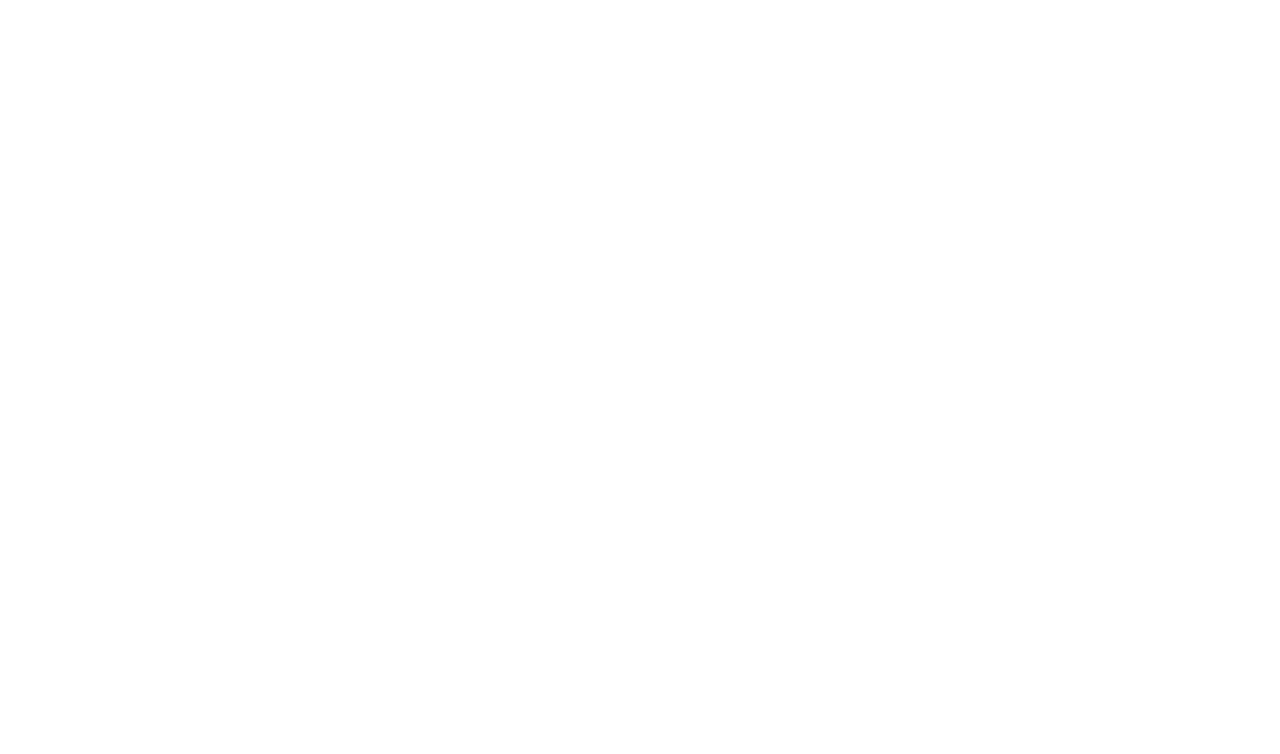
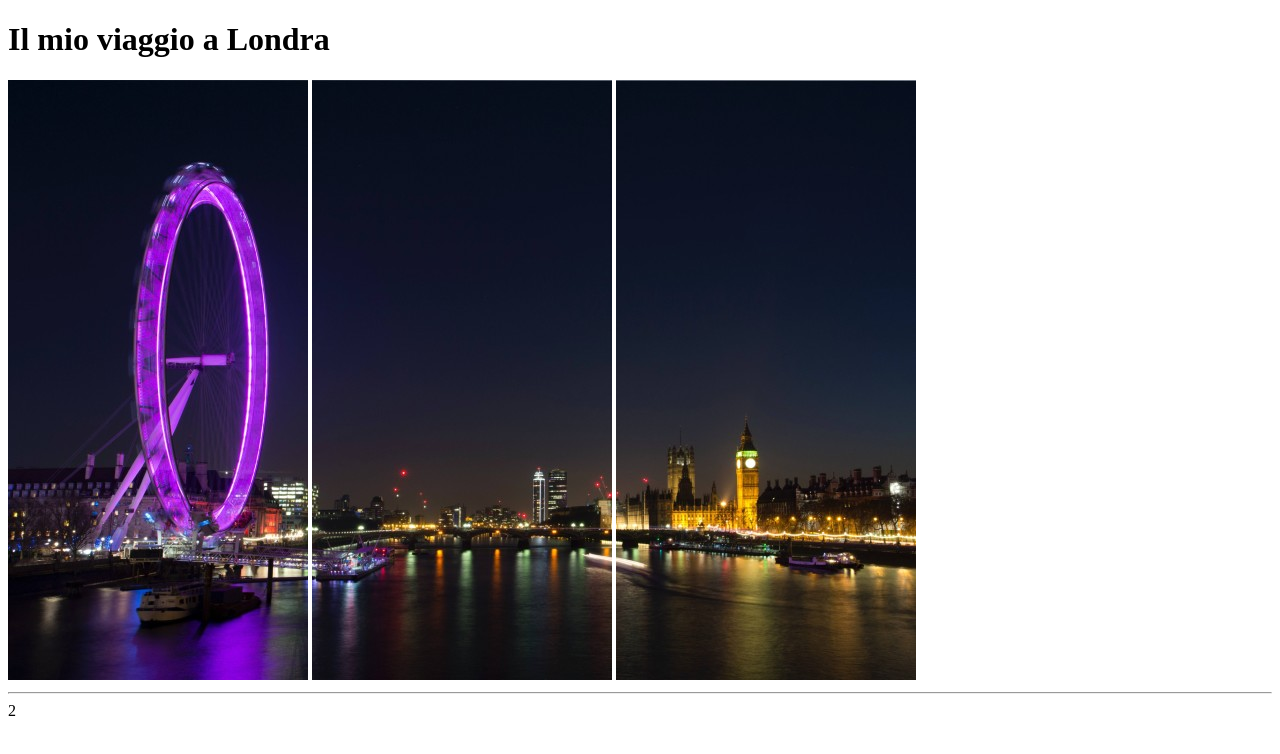
Before and after one commit to GiuliaSossai/html-london-trip, a plain HTML site: page index.html in a window 1280 px wide. Drawn offline with Linux system fonts and the light colour scheme.

Commit message:
second commit

```diff
--- a/index.html
+++ b/index.html
@@ -8,5 +8,21 @@
 </head>
 <body>
 
+  <!-- Titolo e foto -->
+  <header>
+    <h1>Il mio viaggio a Londra</h1>
+    <img src="img/pexels-bill-emrich-230794-0.jpg" alt="London Skyline pt1">
+    <img src="img/pexels-bill-emrich-230794-1.jpg" alt="London Skyline pt2">
+    <img src="img/pexels-bill-emrich-230794-2.jpg" alt="London skyline pt3">
+  </header>
+  <!-- /Titolo e foto -->
+
+  <hr>
+
+  <!-- Info utili -->
+  <main>
+    2
+  </main>
+  <!-- /Info utili -->
 </body>
 </html>
```
